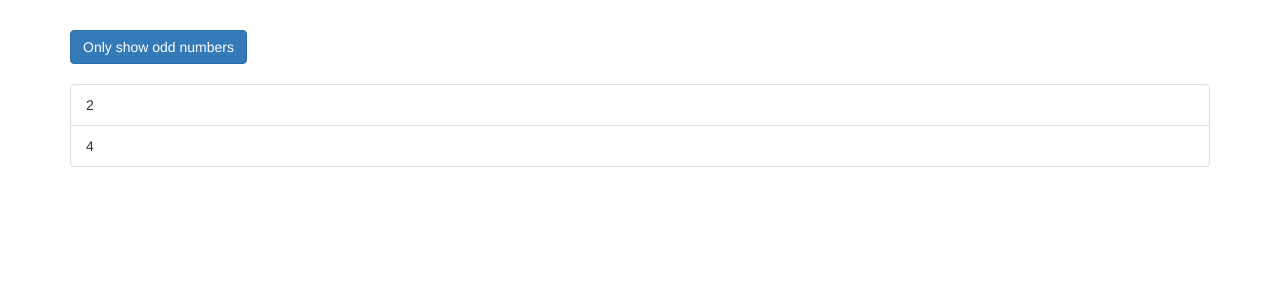
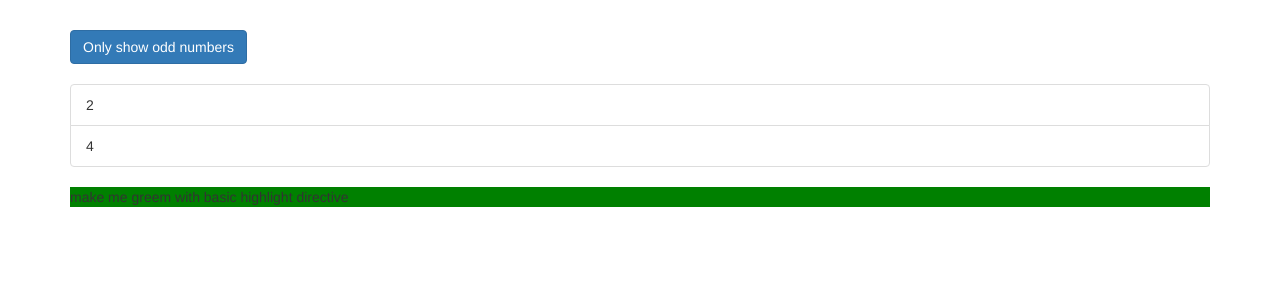
Before and after one commit to pradeepyadavx/Angular, an Angular app in the folder directives-start/: page / in a window 1280 px wide. Shown: the top 300 px of the page. Built offline with nearby package versions, Linux system fonts and the light colour scheme.

Commit message:
make basic diretive

```diff
--- a/directives-start/src/app/app.component.html
+++ b/directives-start/src/app/app.component.html
@@ -27,6 +27,7 @@
         </div>
 
       </ul>
+      <p  appBasicHighLight> make me greem with basic highlight directive</p>
       </div>
   </div>
 </div>
--- a/directives-start/src/app/app.module.ts
+++ b/directives-start/src/app/app.module.ts
@@ -4,10 +4,12 @@
 import { HttpModule } from '@angular/http';
 
 import { AppComponent } from './app.component';
+import { BasicHighlightDirective } from './basic-highlight/basic-highlight.directive';
 
 @NgModule({
   declarations: [
-    AppComponent
+    AppComponent,
+    BasicHighlightDirective
   ],
   imports: [
     BrowserModule,
--- /dev/null
+++ b/directives-start/src/app/basic-highlight/basic-highlight.directive.ts
@@ -0,0 +1,15 @@
+import { Directive, ElementRef, OnInit } from "@angular/core";
+
+@Directive({
+    selector:'[appBasicHighLight]'
+})
+export class BasicHighlightDirective implements OnInit{
+
+    constructor( private elementRef:ElementRef){
+
+    }
+    ngOnInit(){
+        this.elementRef.nativeElement.style.backgroundColor='green';
+    }
+
+}
```
